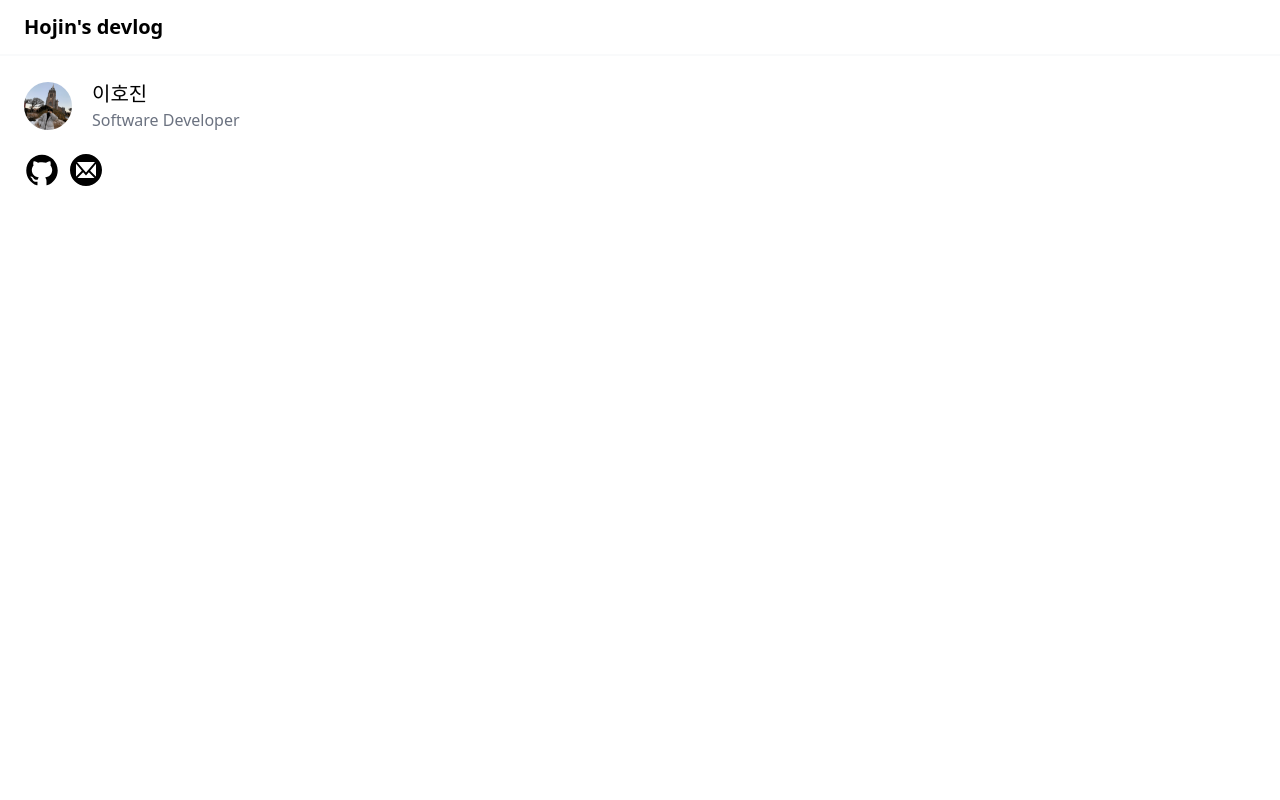
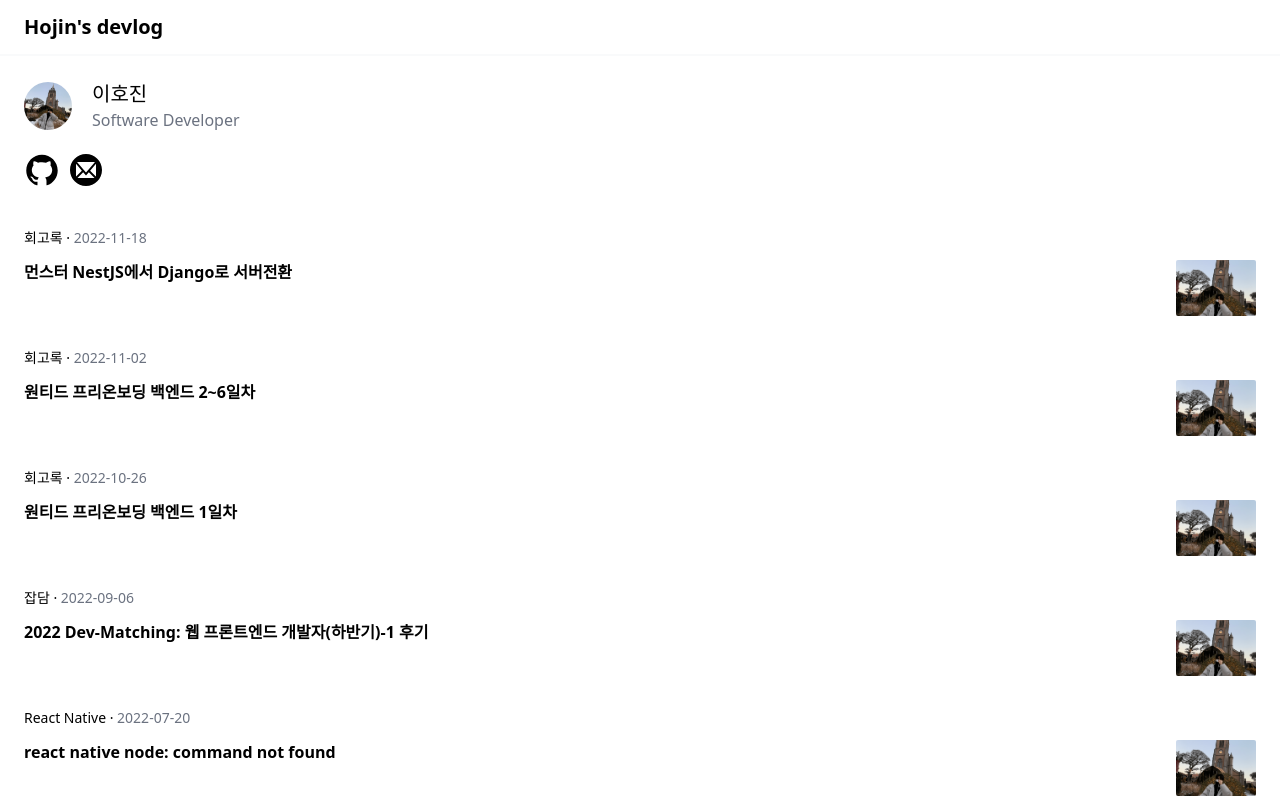
Before and after one commit to HoJin9622/hojinlee, a Next.js app: page / in a window 1280 px wide. Shown: the top 800 px of the page. Built offline with nearby package versions, Linux system fonts and the light colour scheme.

Commit message:
✨ feat: 게시물 목록 생성

```diff
--- a/app/page.tsx
+++ b/app/page.tsx
@@ -1,26 +1,37 @@
 import Profile from '@/components/Profile'
-import { getCategories } from '@/utils/posts'
+import { getPostMetadata } from '@/utils/posts'
+import Image from 'next/image'
+import Link from 'next/link'
 
 export default function Home() {
-  const categories = getCategories()
+  const posts = getPostMetadata()
 
   return (
     <div className='px-6'>
       <Profile />
+
+      <article className='space-y-1 divide-y'>
+        {posts.map((post) => (
+          <Link href={`/posts/${post.slug}`} key={post.slug}>
+            <div className='py-4'>
+              <p className='text-sm'>
+                {post.category} ·{' '}
+                <span className='text-gray-500'>{post.date}</span>
+              </p>
+              <div className='flex gap-6 mt-3'>
+                <h2 className='font-bold text-base flex-1'>{post.title}</h2>
+                <Image
+                  className='w-20 h-14 object-cover rounded-sm'
+                  src='/images/avatar.png'
+                  width={80}
+                  height={56}
+                  alt='thumbnail'
+                />
+              </div>
+            </div>
+          </Link>
+        ))}
+      </article>
     </div>
-    // <nav className='px-3 py-4'>
-    //   <h3 className='font-medium text-lg border-b-2 pb-1 mb-3'>카테고리</h3>
-    //   <ul className='space-y-1'>
-    //     {categories.map((category) => (
-    //       <Link
-    //         className='block'
-    //         href={`/posts?category=${category}`}
-    //         key={category}
-    //       >
-    //         <li className='text-base cursor-pointer'>- {category}</li>
-    //       </Link>
-    //     ))}
-    //   </ul>
-    // </nav>
   )
 }
--- a/utils/posts.ts
+++ b/utils/posts.ts
@@ -44,7 +44,7 @@ export function getPostMetadata() {
     }
   })
 
-  return posts
+  return sortByDate(posts)
 }
 
 export function getPostMetadataFilteredByCategory(category: string) {
```
